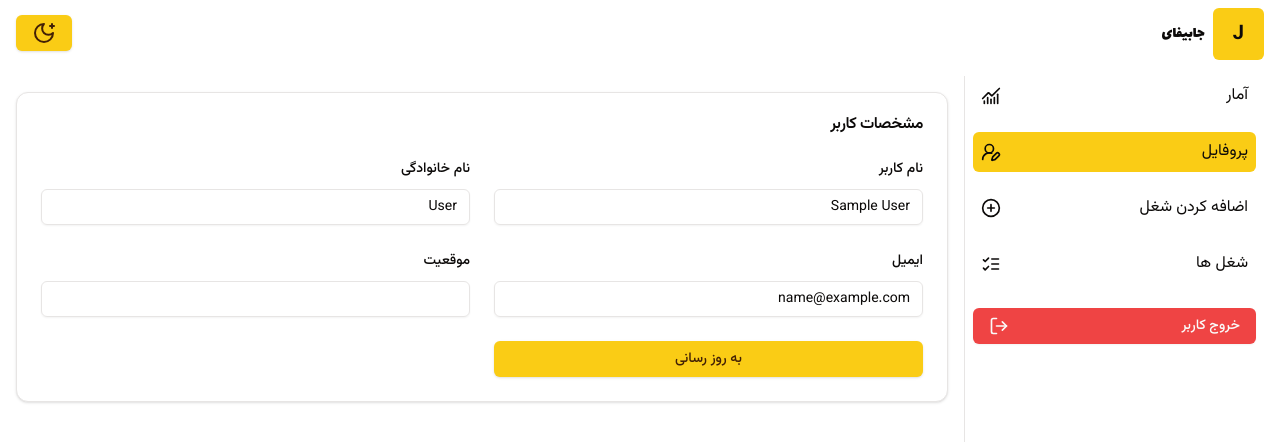
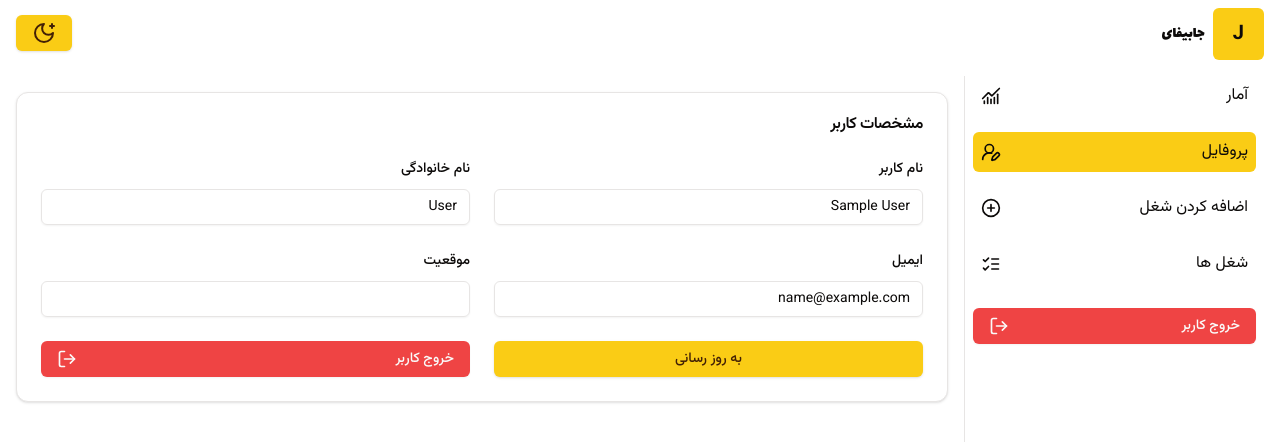
Before and after one commit to sabafarzanegan/jobify-app, a React (Vite) app: page /dashboard/profile in a window 1280 px wide. Shown: the top 442 px of the page. Built offline with nearby package versions, Linux system fonts and the light colour scheme; sample sign-in values are in the browser's storage.

Commit message:
change registerform

```diff
--- a/src/components/main/Loginform.tsx
+++ b/src/components/main/Loginform.tsx
@@ -25,7 +25,6 @@ import { AxiosError } from "axios";
 import { customFetch } from "@/lib/helper";
 import { useDispatch } from "react-redux";
 import { loginUser } from "@/Feature/user/userSlice";
-import { useSelector } from "react-redux";
 
 function Loginform() {
   const navigate = useNavigate();
--- a/src/components/main/Pagination.tsx
+++ b/src/components/main/Pagination.tsx
@@ -7,7 +7,7 @@ function Pagination({
   page,
   setPage,
 }: {
-  numOfPages: number | 1;
+  numOfPages: number | 1 | undefined;
   page: number | 1;
   setPage: (update: (prev: number) => number) => void;
 }) {
@@ -19,7 +19,7 @@ function Pagination({
           setPage((prev: number) => prev + 1);
           dispatch(handlePage(Number(page)));
         }}
-        disabled={page >= numOfPages}>
+        disabled={page >= (numOfPages ?? 0)}>
         بعدی
       </Button>
       <span>{page}</span>
--- a/src/components/main/Registerform.tsx
+++ b/src/components/main/Registerform.tsx
@@ -19,12 +19,13 @@ import { zodResolver } from "@hookform/resolvers/zod";
 import { useForm } from "react-hook-form";
 import { z } from "zod";
 import { Button } from "../ui/button";
-import { Link } from "react-router-dom";
+import { Link, useNavigate } from "react-router-dom";
 import { customFetch } from "@/lib/helper";
 import { toast } from "react-toastify";
 import { AxiosError } from "axios";
 
 function Registerform() {
+  const navigate = useNavigate();
   const form = useForm<z.infer<typeof RegisterformSchema>>({
     resolver: zodResolver(RegisterformSchema),
     defaultValues: {
@@ -48,6 +49,7 @@ function Registerform() {
         toast.success("ثبت نام شما باموفیت انجام شد", {
           position: "top-right",
         });
+        navigate("/login");
       }
       console.log(res);
     } catch (error) {
--- a/src/pages/dashboard/Alljobs.tsx
+++ b/src/pages/dashboard/Alljobs.tsx
@@ -17,12 +17,10 @@ function Alljobs() {
   const [pageData, setPagedata] = useState();
   const [page, setPage] = useState(1);
 
-  const { search, status, type, sort } = useSelector(
+  const { status, type, sort } = useSelector(
     (state: RootState) => state.jobState
   );
 
-  const url =
-    "?status=${searchStatus}&jobType=${searchType}&sort=${sort}&page=${page}";
   const getAllJobs = async () => {
     try {
       const res = await customFetch.get(
--- a/src/pages/dashboard/Profile.tsx
+++ b/src/pages/dashboard/Profile.tsx
@@ -18,11 +18,14 @@ import { profileFormSchema } from "@/Utils/Type";
 import { customFetch } from "@/lib/helper";
 import { AxiosError } from "axios";
 import { toast } from "react-toastify";
-import { loginUser } from "@/Feature/user/userSlice";
+import { loginUser, logoutUser } from "@/Feature/user/userSlice";
+import { useNavigate } from "react-router-dom";
+import { LogOut } from "lucide-react";
 
 function Profile() {
   const { user } = useSelector((state: RootState) => state.userState);
   const dispatch = useDispatch();
+  const navigate = useNavigate();
 
   const form = useForm<z.infer<typeof profileFormSchema>>({
     resolver: zodResolver(profileFormSchema),
@@ -136,6 +139,19 @@ function Profile() {
             <Button type="submit">
               {form.formState.isSubmitting ? "...در حال انجام" : "به روز رسانی"}
             </Button>
+            <Button
+              onClick={() => {
+                dispatch(logoutUser());
+                navigate("/login");
+                toast("برای استفاده از سایت لطفا دوباره وارد شوید", {
+                  position: "top-center",
+                });
+              }}
+              variant="destructive"
+              className="w-full items-center justify-between">
+              <span>خروج کاربر</span>
+              <LogOut className="w-5 h-5" />
+            </Button>
           </form>
         </Form>
       </CardContent>
```
Also changed, not shown: 2 other files (tests, documents, lock files or other folders).
